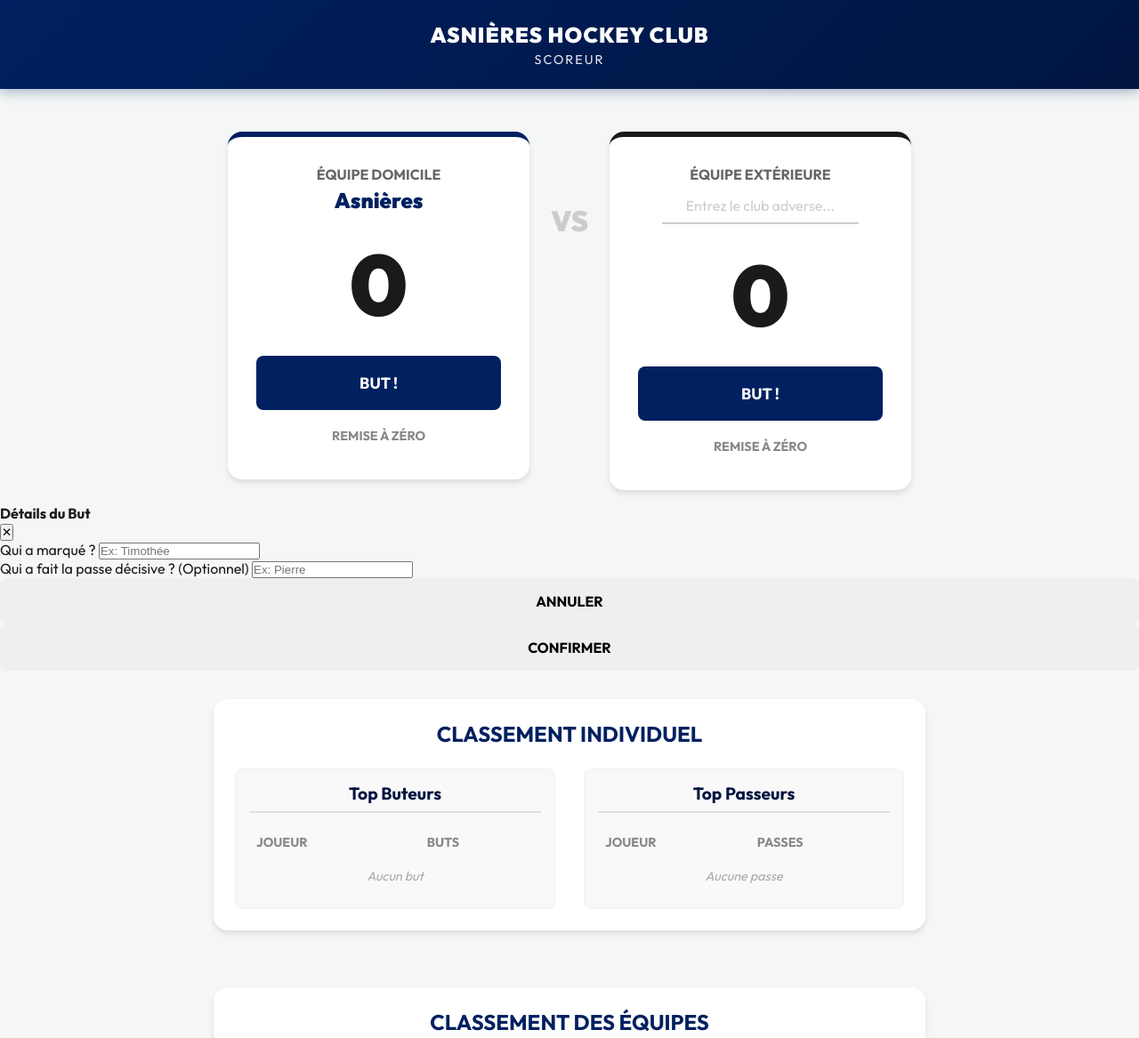
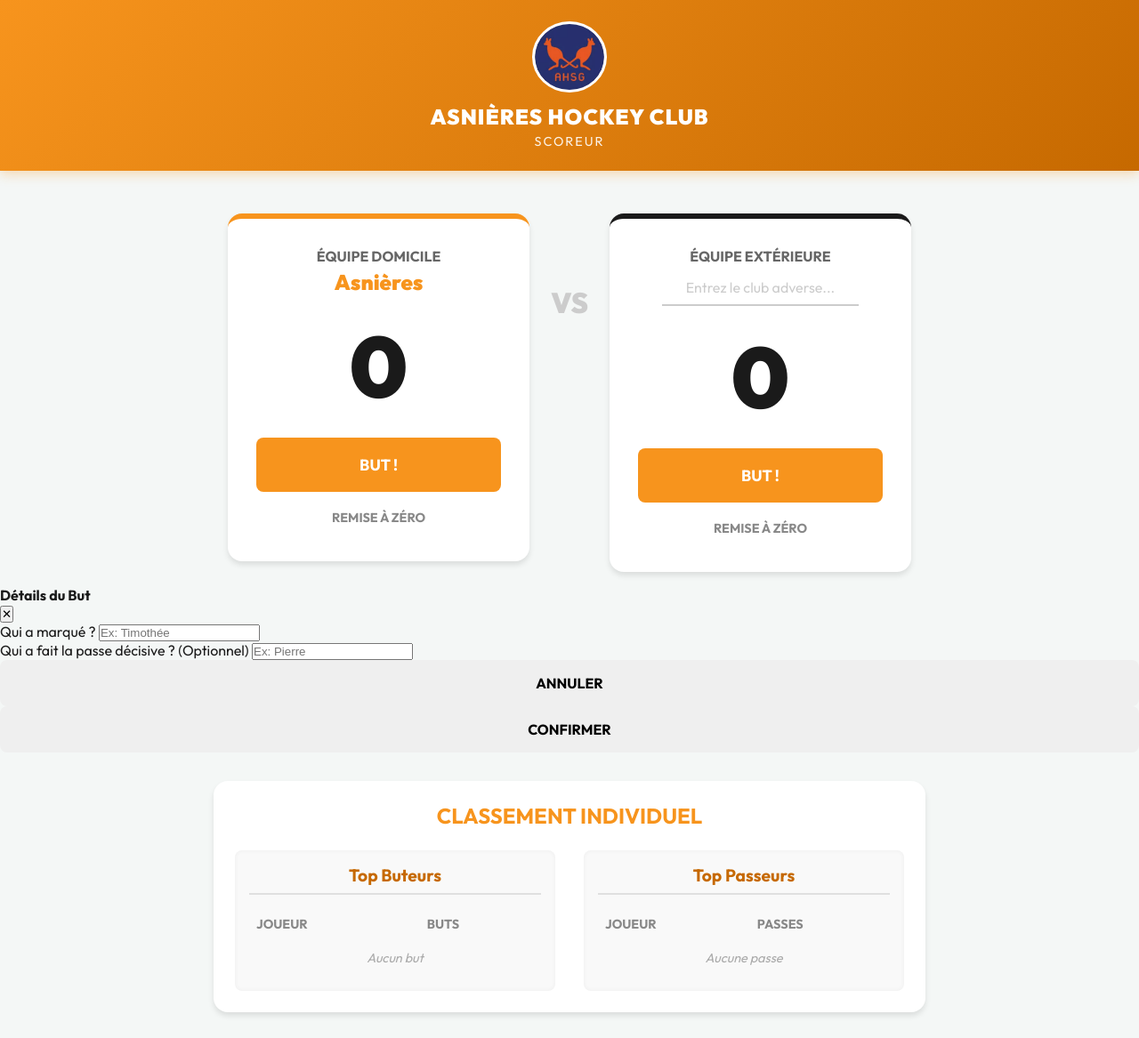
Before and after one commit to beretor/timothee, a plain HTML site: page index.html in a window 1280 px wide. Shown: the top 1167 px of the page at 89% size. Drawn offline with Linux system fonts and the light colour scheme.

Commit message:
ajouter logo

```diff
--- a/index.html
+++ b/index.html
@@ -13,6 +13,7 @@
 
 <body>
     <header class="app-header">
+        <img src="assets/logo.png" alt="AHSG Logo" class="app-logo">
         <h1>Asnières Hockey Club</h1>
         <p class="subtitle">Scoreur</p>
     </header>
--- a/style.css
+++ b/style.css
@@ -1,8 +1,8 @@
 :root {
-    --primary-green: #002060;
-    /* Dark Blue */
-    --dark-green: #001540;
-    --accent-green: #003399;
+    --primary-color: #F7941D;
+    /* Orange */
+    --primary-dark: #C66900;
+    --primary-accent: #FFB74D;
     --white: #ffffff;
     --off-white: #f4f7f6;
     --text-dark: #1a1a1a;
@@ -24,15 +24,25 @@ body {
     display: flex;
     flex-direction: column;
     min-height: 100vh;
+    justify-content: center;
 }
 
 /* Header */
 .app-header {
-    background: linear-gradient(135deg, var(--primary-green), var(--dark-green));
+    background: linear-gradient(135deg, var(--primary-color), var(--primary-dark));
     color: var(--white);
     padding: 1.5rem 1rem;
     text-align: center;
-    box-shadow: 0 4px 12px rgba(0, 32, 96, 0.3);
+    box-shadow: 0 4px 12px rgba(247, 148, 29, 0.3);
+}
+
+.app-logo {
+    height: 80px;
+    width: auto;
+    margin-bottom: 0.5rem;
+    border-radius: 50%;
+    border: 3px solid var(--white);
+    background-color: var(--white);
 }
 
 .app-header h1 {
@@ -81,7 +91,7 @@ body {
     display: flex;
     flex-direction: column;
     align-items: center;
-    border-top: 6px solid var(--primary-green);
+    border-top: 6px solid var(--primary-color);
 }
 
 .away-team.team-card {
@@ -99,7 +109,7 @@ body {
 .team-club {
     font-size: 1.5rem;
     font-weight: 900;
-    color: var(--primary-green);
+    color: var(--primary-color);
     margin-bottom: 1rem;
 }
 
@@ -127,7 +137,7 @@ body {
 
 .opponent-input:focus {
     outline: none;
-    border-bottom-color: var(--primary-green);
+    border-bottom-color: var(--primary-color);
 }
 
 .opponent-input::placeholder {
@@ -172,7 +182,7 @@ body {
 }
 
 .btn-add {
-    background-color: var(--primary-green);
+    background-color: var(--primary-color);
     color: var(--white);
     font-size: 1.1rem;
     padding: 1.2rem;
@@ -233,7 +243,7 @@ body {
 .log-section h3 {
     margin-bottom: 1rem;
     font-size: 1.25rem;
-    color: var(--primary-green);
+    color: var(--primary-color);
 }
 
 .scorer-input-container {
@@ -252,7 +262,7 @@ body {
 
 .scorer-input-container input:focus {
     outline: none;
-    border-color: var(--primary-green);
+    border-color: var(--primary-color);
 }
 
 .hint {
@@ -280,7 +290,7 @@ body {
 }
 
 .goal-item.home-goal {
-    border-left-color: var(--primary-green);
+    border-left-color: var(--primary-color);
     background-color: #eff3ff;
 }
 
@@ -352,7 +362,7 @@ body {
 .stats-section h3 {
     margin-bottom: 1.5rem;
     font-size: 1.5rem;
-    color: var(--primary-green);
+    color: var(--primary-color);
     text-align: center;
     text-transform: uppercase;
 }
@@ -380,7 +390,7 @@ body {
 
 .stats-column h4 {
     text-align: center;
-    color: var(--dark-green);
+    color: var(--primary-dark);
     margin-bottom: 1rem;
     font-size: 1.2rem;
     border-bottom: 2px solid #e0e0e0;
@@ -412,7 +422,7 @@ body {
 
 .stats-table td:last-child {
     text-align: right;
-    color: var(--primary-green);
+    color: var(--primary-color);
     font-size: 1.1rem;
 }
 
@@ -436,7 +446,7 @@ body {
 }
 
 .team-stats-table td.text-right {
-    color: var(--primary-green);
+    color: var(--primary-color);
     font-weight: 900;
 }
 
@@ -461,7 +471,7 @@ body {
 .history-section h3 {
     margin-bottom: 1rem;
     font-size: 1.25rem;
-    color: var(--primary-green);
+    color: var(--primary-color);
     border-bottom: 2px solid var(--off-white);
     padding-bottom: 0.5rem;
 }
@@ -486,7 +496,7 @@ body {
 
 .history-score {
     font-size: 1.1rem;
-    color: var(--primary-green);
+    color: var(--primary-color);
 }
 
 /* Animation */
@@ -501,7 +511,7 @@ body {
 
     50% {
         transform: scale(1.2);
-        color: var(--primary-green);
+        color: var(--primary-color);
     }
 
     100% {
```
Also changed, not shown: assets/logo.png (added).
